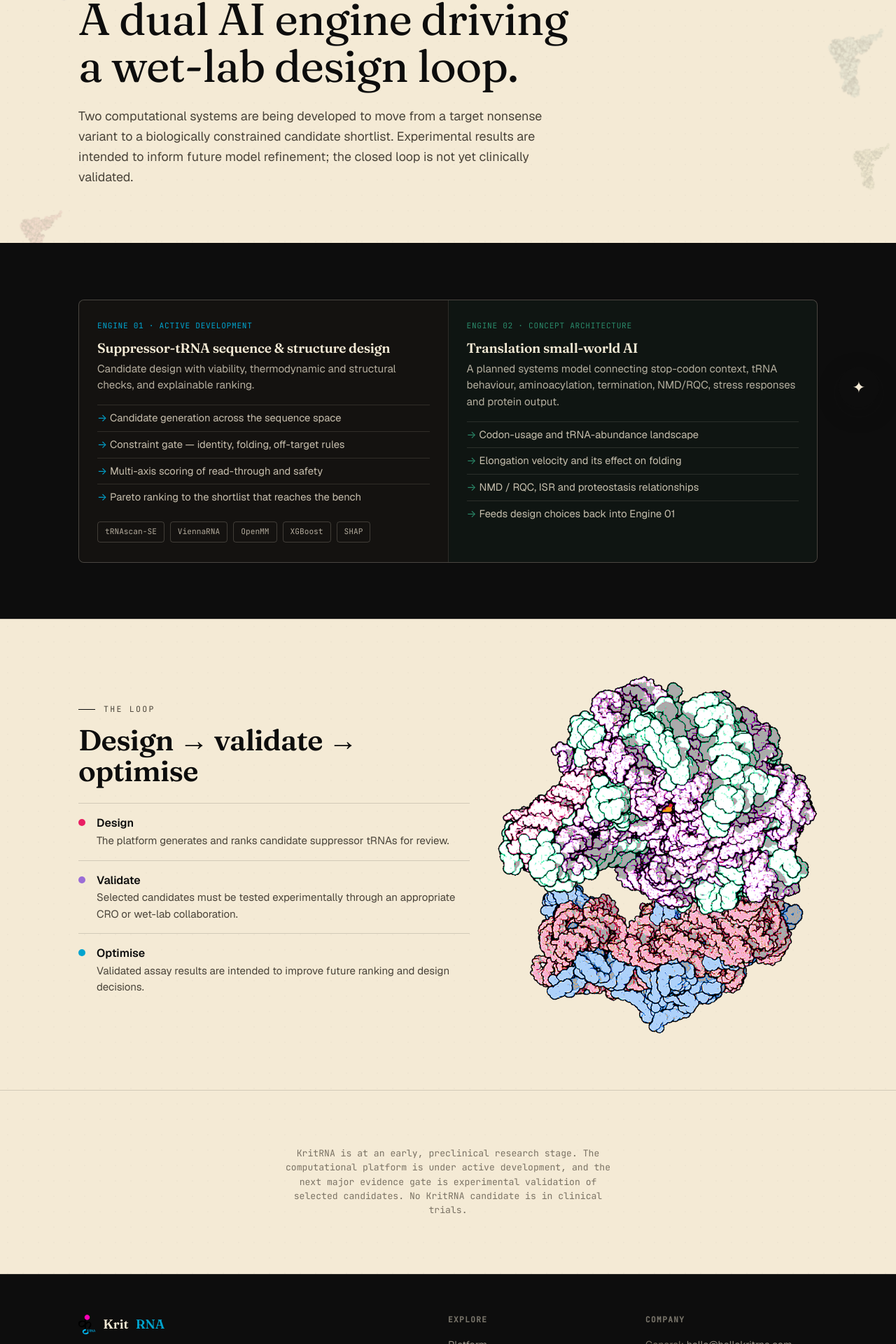
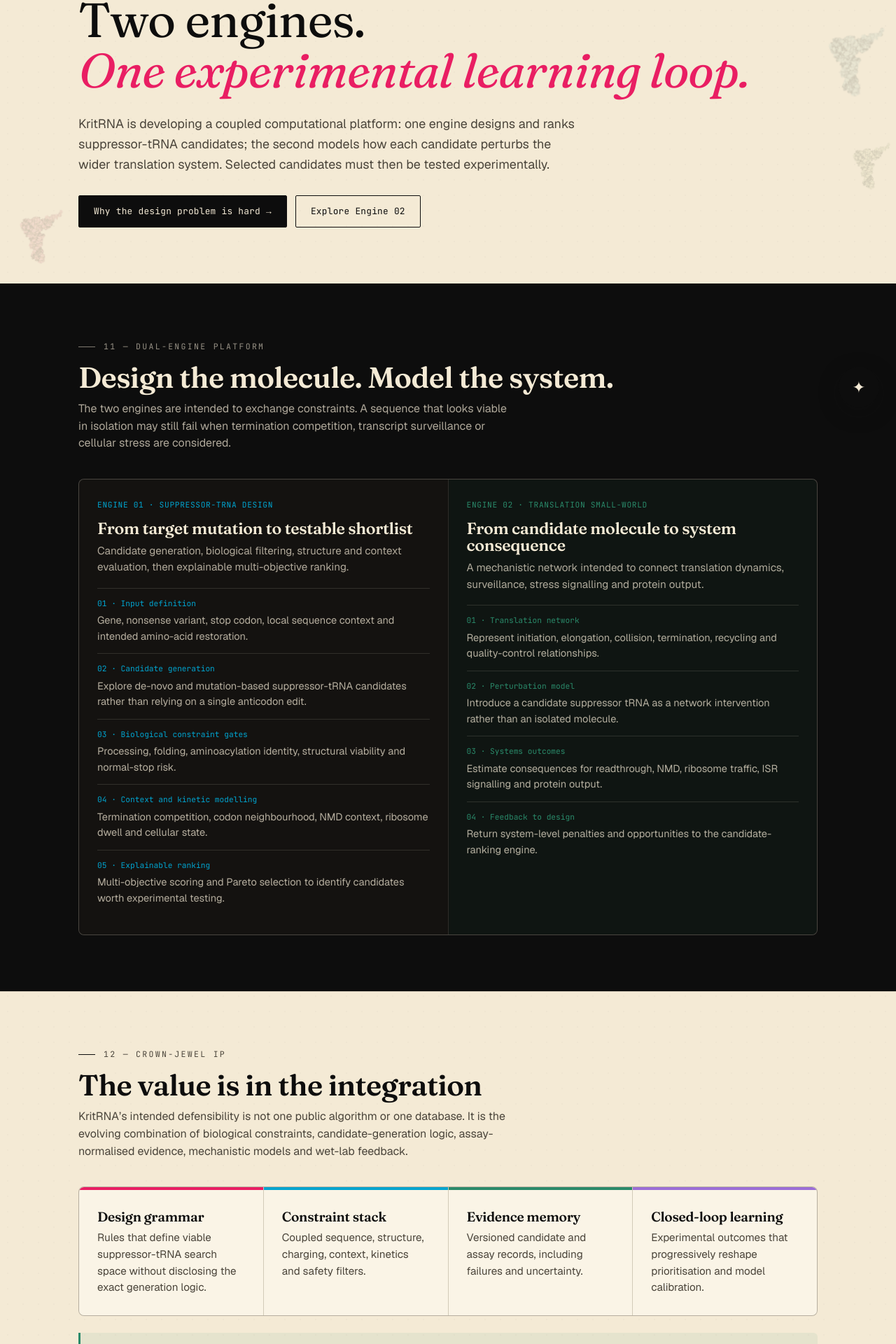
Before and after one commit to transloka786/trasnloka-website, a Next.js app: page /platform in a window 1280 px wide. Shown: the part 194-2114 px from the top of the page at 70% size. Built offline with nearby package versions, Linux system fonts and the light colour scheme.

Commit message:
Build strategic dual-engine platform architecture

```diff
--- a/src/app/platform/page.tsx
+++ b/src/app/platform/page.tsx
@@ -1,14 +1,44 @@
 import type { Metadata } from 'next';
+import Link from 'next/link';
 import Reveal from '@/components/Reveal';
 
 export const metadata: Metadata = {
   title: 'Platform',
-  description: 'KritRNA’s dual AI engine: Engine 01 designs suppressor-tRNA sequences; Engine 02 models translation as a small-world network. A closed wet-lab design loop turns data into better designs.',
+  description: 'KritRNA’s dual-engine platform combines suppressor-tRNA candidate design with a translation small-world model and an assay-aware design–test–learn loop.',
 };
 
-const E1 = ['Candidate generation across the sequence space', 'Constraint gate — identity, folding, off-target rules', 'Multi-axis scoring of read-through and safety', 'Pareto ranking to the shortlist that reaches the bench'];
-const E2 = ['Codon-usage and tRNA-abundance landscape', 'Elongation velocity and its effect on folding', 'NMD / RQC, ISR and proteostasis relationships', 'Feeds design choices back into Engine 01'];
-const TOOLS1 = ['tRNAscan-SE', 'ViennaRNA', 'OpenMM', 'XGBoost', 'SHAP'];
+const ENGINE_ONE = [
+  ['Input definition', 'Gene, nonsense variant, stop codon, local sequence context and intended amino-acid restoration.'],
+  ['Candidate generation', 'Explore de-novo and mutation-based suppressor-tRNA candidates rather than relying on a single anticodon edit.'],
+  ['Biological constraint gates', 'Processing, folding, aminoacylation identity, structural viability and normal-stop risk.'],
+  ['Context and kinetic modelling', 'Termination competition, codon neighbourhood, NMD context, ribosome dwell and cellular state.'],
+  ['Explainable ranking', 'Multi-objective scoring and Pareto selection to identify candidates worth experimental testing.'],
+];
+
+const ENGINE_TWO = [
+  ['Translation network', 'Represent initiation, elongation, collision, termination, recycling and quality-control relationships.'],
+  ['Perturbation model', 'Introduce a candidate suppressor tRNA as a network intervention rather than an isolated molecule.'],
+  ['Systems outcomes', 'Estimate consequences for readthrough, NMD, ribosome traffic, ISR signalling and protein output.'],
+  ['Feedback to design', 'Return system-level penalties and opportunities to the candidate-ranking engine.'],
+];
+
+const KINETICS = [
+  ['Release-factor competition', 'Model competition between suppressor-tRNA accommodation and eRF1/eRF3-mediated termination.'],
+  ['Ribosome dwell', 'Estimate how sequence context and decoding behaviour affect residence time at the premature stop.'],
+  ['Local codon context', 'Consider the stop codon, the +4 nucleotide and surrounding sequence features that influence termination.'],
+  ['Aminoacylation', 'Assess whether a design is likely to preserve productive recognition by its intended aminoacyl-tRNA synthetase.'],
+  ['NMD and EJC geometry', 'Represent transcript context that can influence nonsense-mediated decay and available message abundance.'],
+  ['Stress-state effects', 'Account for cellular stress, tRNA modification state, ribosome collisions and integrated-stress-response risk.'],
+];
+
+const ML = [
+  ['Assay-aware learning', 'Keep experimental readouts tied to assay type, cell context, expression level and measurement method instead of treating every percentage as equivalent.'],
+  ['Structured biological features', 'Combine sequence, structure, thermodynamic, evolutionary, kinetic and transcript-context features.'],
+  ['Explainability', 'Use interpretable feature contributions so a shortlist can be challenged scientifically before it reaches the bench.'],
+  ['Active learning', 'Use each wet-lab round to prioritise the next experiments with the highest expected information value.'],
+  ['Uncertainty', 'Separate model confidence from biological promise and avoid presenting a score as evidence of therapeutic efficacy.'],
+  ['Leaderboard memory', 'Preserve candidate history, assay provenance and versioned outcomes so the platform learns without erasing failed designs.'],
+];
 
 export default function PlatformPage() {
   return (
@@ -16,61 +46,86 @@ export default function PlatformPage() {
       <section style={{ borderTop: 'none' }}>
         <div className="wrap">
           <Reveal><div className="eyebrow" style={{ marginBottom: 22 }}>Platform</div></Reveal>
-          <Reveal delay={0.05}><h1 className="h1" style={{ fontSize: 'clamp(2.2rem,5.5vw,4rem)' }}>A dual AI engine driving<br />a wet-lab design loop.</h1></Reveal>
-          <Reveal delay={0.1}><p className="lead" style={{ marginTop: 24 }}>Two computational systems are being developed to move from a target nonsense variant to a biologically constrained candidate shortlist. Experimental results are intended to inform future model refinement; the closed loop is not yet clinically validated.</p></Reveal>
+          <Reveal delay={0.05}><h1 className="h1" style={{ fontSize: 'clamp(2.3rem,5.8vw,4.3rem)' }}>Two engines.<br /><em>One experimental learning loop.</em></h1></Reveal>
+          <Reveal delay={0.1}><p className="lead" style={{ marginTop: 25 }}>KritRNA is developing a coupled computational platform: one engine designs and ranks suppressor-tRNA candidates; the second models how each candidate perturbs the wider translation system. Selected candidates must then be tested experimentally.</p></Reveal>
+          <Reveal delay={0.14}><div style={{ marginTop: 30, display: 'flex', gap: 12, flexWrap: 'wrap' }}><Link className="btn btn-solid" href="/science">Why the design problem is hard →</Link><Link className="btn btn-ghost" href="/small-world">Explore Engine 02</Link></div></Reveal>
         </div>
       </section>
 
       <section className="ink-sec">
         <div className="wrap">
-          <div className="grid cols-2" style={{ background: 'rgba(244,234,213,.14)', border: '1px solid rgba(244,234,213,.14)' }}>
-            <div className="cell" style={{ background: '#141210' }}>
-              <div className="k" style={{ color: 'var(--cyan)' }}>Engine 01 · active development</div>
-              <h3 style={{ color: 'var(--cream)' }}>Suppressor-tRNA sequence & structure design</h3>
-              <p style={{ color: 'rgba(244,234,213,.72)' }}>Candidate design with viability, thermodynamic and structural checks, and explainable ranking.</p>
-              <ul style={{ listStyle: 'none', marginTop: 16 }}>
-                {E1.map((x) => <li key={x} style={{ color: 'rgba(244,234,213,.8)', fontSize: '.92rem', padding: '7px 0 7px 18px', position: 'relative', borderTop: '1px solid rgba(244,234,213,.12)' }}><span style={{ position: 'absolute', left: 0, color: 'var(--cyan)' }}>→</span>{x}</li>)}
-              </ul>
-              <div style={{ marginTop: 16, display: 'flex', flexWrap: 'wrap', gap: 8 }}>
-                {TOOLS1.map((t) => <span key={t} style={{ fontFamily: 'var(--mono)', fontSize: '.7rem', border: '1px solid rgba(244,234,213,.2)', borderRadius: 4, padding: '5px 10px', color: 'rgba(244,234,213,.7)' }}>{t}</span>)}
-              </div>
-            </div>
-            <div className="cell" style={{ background: '#0f1512' }}>
-              <div className="k" style={{ color: 'var(--forest)' }}>Engine 02 · concept architecture</div>
-              <h3 style={{ color: 'var(--cream)' }}>Translation small-world AI</h3>
-              <p style={{ color: 'rgba(244,234,213,.72)' }}>A planned systems model connecting stop-codon context, tRNA behaviour, aminoacylation, termination, NMD/RQC, stress responses and protein output.</p>
-              <ul style={{ listStyle: 'none', marginTop: 16 }}>
-                {E2.map((x) => <li key={x} style={{ color: 'rgba(244,234,213,.8)', fontSize: '.92rem', padding: '7px 0 7px 18px', position: 'relative', borderTop: '1px solid rgba(244,234,213,.12)' }}><span style={{ position: 'absolute', left: 0, color: 'var(--forest)' }}>→</span>{x}</li>)}
-              </ul>
-            </div>
+          <Reveal><div className="sec-head"><div className="eyebrow">11 — dual-engine platform</div><h2 className="h2">Design the molecule. Model the system.</h2><p style={{ color: 'rgba(244,234,213,.7)' }}>The two engines are intended to exchange constraints. A sequence that looks viable in isolation may still fail when termination competition, transcript surveillance or cellular stress are considered.</p></div></Reveal>
+          <div className="grid cols-2" style={{ background: 'rgba(244,234,213,.14)', borderColor: 'rgba(244,234,213,.14)' }}>
+            <Reveal>
+              <article className="cell" style={{ background: '#141210', height: '100%' }}>
+                <div className="k" style={{ color: 'var(--cyan)' }}>Engine 01 · Suppressor-tRNA design</div>
+                <h3 style={{ color: 'var(--cream)', fontSize: '1.45rem' }}>From target mutation to testable shortlist</h3>
+                <p style={{ color: 'rgba(244,234,213,.7)', marginBottom: 18 }}>Candidate generation, biological filtering, structure and context evaluation, then explainable multi-objective ranking.</p>
+                {ENGINE_ONE.map(([title, text], i) => <div key={title} style={{ padding: '13px 0', borderTop: '1px solid rgba(244,234,213,.13)' }}><div style={{ fontFamily: 'var(--mono)', color: 'var(--cyan)', fontSize: '.7rem' }}>{String(i + 1).padStart(2, '0')} · {title}</div><div style={{ color: 'rgba(244,234,213,.72)', fontSize: '.91rem', marginTop: 4 }}>{text}</div></div>)}
+              </article>
+            </Reveal>
+            <Reveal delay={0.08}>
+              <article className="cell" style={{ background: '#0f1512', height: '100%' }}>
+                <div className="k" style={{ color: 'var(--forest)' }}>Engine 02 · Translation small-world</div>
+                <h3 style={{ color: 'var(--cream)', fontSize: '1.45rem' }}>From candidate molecule to system consequence</h3>
+                <p style={{ color: 'rgba(244,234,213,.7)', marginBottom: 18 }}>A mechanistic network intended to connect translation dynamics, surveillance, stress signalling and protein output.</p>
+                {ENGINE_TWO.map(([title, text], i) => <div key={title} style={{ padding: '13px 0', borderTop: '1px solid rgba(244,234,213,.13)' }}><div style={{ fontFamily: 'var(--mono)', color: 'var(--forest)', fontSize: '.7rem' }}>{String(i + 1).padStart(2, '0')} · {title}</div><div style={{ color: 'rgba(244,234,213,.72)', fontSize: '.91rem', marginTop: 4 }}>{text}</div></div>)}
+              </article>
+            </Reveal>
           </div>
         </div>
       </section>
 
       <section>
-        <div className="wrap split-2" style={{ display: 'grid', gap: 40, alignItems: 'center' }}>
+        <div className="wrap">
+          <Reveal><div className="sec-head"><div className="eyebrow">12 — crown-jewel IP</div><h2 className="h2">The value is in the integration</h2><p>KritRNA’s intended defensibility is not one public algorithm or one database. It is the evolving combination of biological constraints, candidate-generation logic, assay-normalised evidence, mechanistic models and wet-lab feedback.</p></div></Reveal>
+          <div className="grid cols-4">
+            {[
+              ['Design grammar', 'Rules that define viable suppressor-tRNA search space without disclosing the exact generation logic.', 'var(--magenta)'],
+              ['Constraint stack', 'Coupled sequence, structure, charging, context, kinetics and safety filters.', 'var(--cyan)'],
+              ['Evidence memory', 'Versioned candidate and assay records, including failures and uncertainty.', 'var(--forest)'],
+              ['Closed-loop learning', 'Experimental outcomes that progressively reshape prioritisation and model calibration.', 'var(--violet)'],
+            ].map(([title, text, color], i) => <Reveal key={title} delay={i * 0.05}><article className="cell" style={{ height: '100%', borderTop: `4px solid ${color}` }}><h3>{title}</h3><p>{text}</p></article></Reveal>)}
+          </div>
+          <Reveal delay={0.12}><div className="callout" style={{ marginTop: 24 }}>Public pages describe the architecture and scientific rationale. Proprietary model weights, feature transformations, ranking functions, training corpora and candidate sequences are not published.</div></Reveal>
+        </div>
+      </section>
+
+      <section>
+        <div className="wrap">
+          <Reveal><div className="sec-head"><div className="eyebrow">18 — kinetic and translation features</div><h2 className="h2">A candidate enters a race at the ribosome</h2><p>Readthrough depends on timing and context. The model therefore needs more than a static tRNA structure score.</p></div></Reveal>
+          <div className="grid cols-3">
+            {KINETICS.map(([title, text], i) => <Reveal key={title} delay={(i % 3) * 0.05}><article className="cell" style={{ height: '100%' }}><div style={{ width: 9, height: 9, borderRadius: '50%', background: i % 3 === 0 ? 'var(--magenta)' : i % 3 === 1 ? 'var(--cyan)' : 'var(--forest)', marginBottom: 14 }} /><h3>{title}</h3><p>{text}</p></article></Reveal>)}
+          </div>
+        </div>
+      </section>
+
+      <section className="ink-sec">
+        <div className="wrap">
+          <Reveal><div className="sec-head"><div className="eyebrow">19 — machine-learning layer</div><h2 className="h2">Learn from biology without flattening it</h2><p style={{ color: 'rgba(244,234,213,.7)' }}>Readthrough measurements from different assays are related but not automatically commensurable. The platform is designed to preserve experimental context rather than pooling every number into one misleading target.</p></div></Reveal>
+          <div className="grid cols-3" style={{ background: 'rgba(244,234,213,.14)', borderColor: 'rgba(244,234,213,.14)' }}>
+            {ML.map(([title, text], i) => <Reveal key={title} delay={(i % 3) * 0.05}><article className="cell" style={{ height: '100%', background: i % 2 ? '#141210' : '#10100f' }}><div className="k" style={{ color: i % 3 === 0 ? 'var(--magenta)' : i % 3 === 1 ? 'var(--cyan)' : 'var(--forest)' }}>{String(i + 1).padStart(2, '0')}</div><h3 style={{ color: 'var(--cream)' }}>{title}</h3><p style={{ color: 'rgba(244,234,213,.7)' }}>{text}</p></article></Reveal>)}
+          </div>
+        </div>
+      </section>
+
+      <section>
+        <div className="wrap split-2" style={{ display: 'grid', gap: 42, alignItems: 'center' }}>
           <div>
-            <Reveal><div className="sec-head" style={{ marginBottom: 24 }}><div className="eyebrow">The loop</div><h2 className="h2">Design → validate → optimise</h2></div></Reveal>
-            {[['Design', 'The platform generates and ranks candidate suppressor tRNAs for review.', 'var(--magenta)'],
-              ['Validate', 'Selected candidates must be tested experimentally through an appropriate CRO or wet-lab collaboration.', 'var(--violet)'],
-              ['Optimise', 'Validated assay results are intended to improve future ranking and design decisions.', 'var(--cyan)']].map(([t, d, c], i) => (
-              <Reveal key={t} delay={i * 0.06}>
-                <div style={{ display: 'flex', gap: 16, padding: '16px 0', borderTop: '1px solid var(--rule)' }}>
-                  <div style={{ width: 10, height: 10, borderRadius: '50%', background: c as string, marginTop: 6, flex: 'none' }} />
-                  <div><div style={{ fontWeight: 600 }}>{t}</div><div style={{ color: 'var(--ink-soft)', fontSize: '.94rem' }}>{d}</div></div>
-                </div>
-              </Reveal>
-            ))}
+            <Reveal><div className="sec-head" style={{ marginBottom: 22 }}><div className="eyebrow">Design–test–learn</div><h2 className="h2">The bench is the evidence gate</h2></div></Reveal>
+            {[
+              ['Design', 'Generate a biologically constrained candidate set and document why each candidate survives the filters.'],
+              ['Test', 'Measure readthrough, protein restoration, amino-acid identity, normal-stop effects and relevant cellular responses.'],
+              ['Learn', 'Return assay-labelled results to the platform, update uncertainty and select the next experiments.'],
+            ].map(([title, text], i) => <Reveal key={title} delay={i * 0.05}><div style={{ display: 'flex', gap: 16, padding: '16px 0', borderTop: '1px solid var(--rule)' }}><span style={{ fontFamily: 'var(--mono)', color: i === 0 ? 'var(--magenta)' : i === 1 ? 'var(--violet)' : 'var(--cyan)' }}>{String(i + 1).padStart(2, '0')}</span><div><div style={{ fontWeight: 600 }}>{title}</div><div style={{ color: 'var(--ink-soft)', fontSize: '.94rem' }}>{text}</div></div></div></Reveal>)}
           </div>
-          <Reveal delay={0.1}>
-            <img src="/ribosome.png" alt="Ribosome structure" style={{ width: '100%', filter: 'saturate(.9)' }} />
-          </Reveal>
+          <Reveal delay={0.1}><img src="/ribosome.png" alt="Ribosome structure representing the translation system" style={{ width: '100%', filter: 'saturate(.9)' }} /></Reveal>
         </div>
       </section>
 
       <section className="center">
         <div className="wrap">
-          <Reveal><p style={{ fontFamily: 'var(--mono)', fontSize: '.82rem', color: 'var(--ink-mute)', maxWidth: '60ch', margin: '0 auto' }}>KritRNA is at an early, preclinical research stage. The computational platform is under active development, and the next major evidence gate is experimental validation of selected candidates. No KritRNA candidate is in clinical trials.</p></Reveal>
+          <Reveal><p style={{ fontFamily: 'var(--mono)', fontSize: '.82rem', color: 'var(--ink-mute)', maxWidth: '68ch', margin: '0 auto' }}>KritRNA is at an early, preclinical research stage. These pages describe a platform under active development, not a validated therapeutic product. Experimental validation remains the next major evidence gate.</p></Reveal>
         </div>
       </section>
     </>
```
